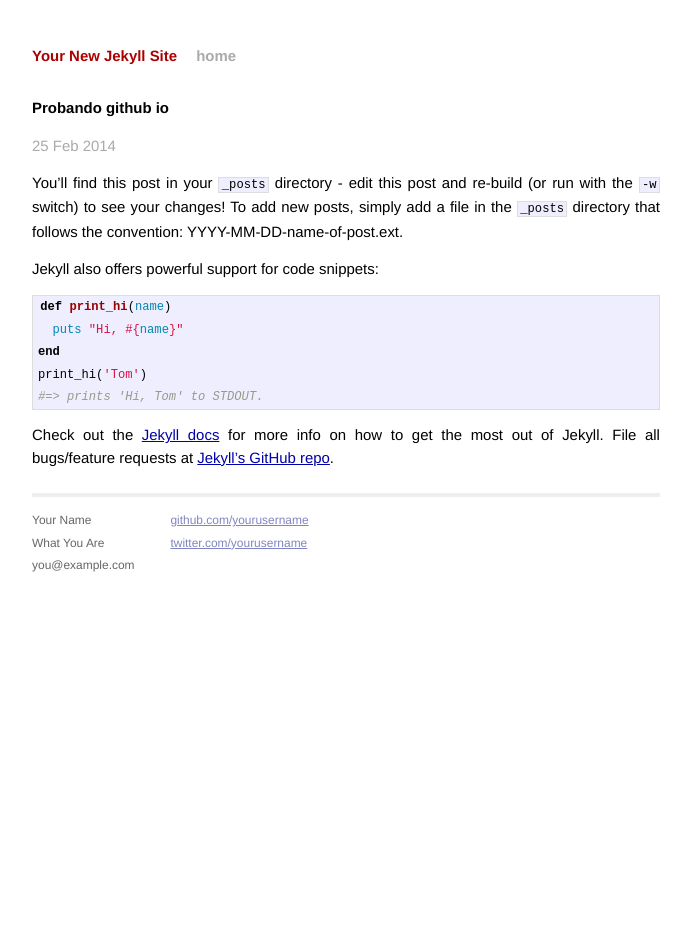
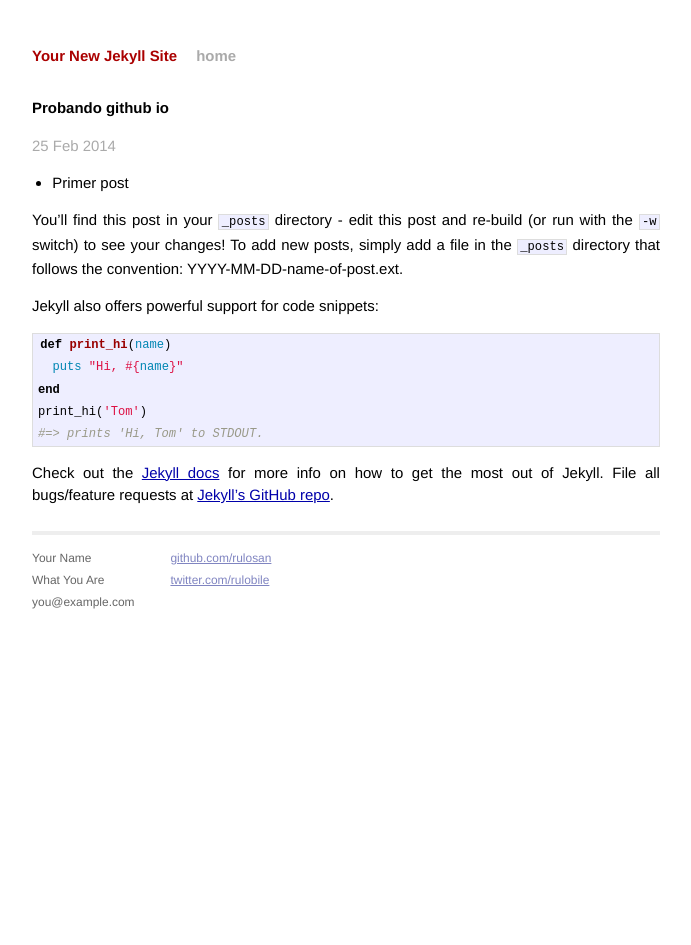
Before and after one commit to rulosan/rulosan.github.io, a Jekyll site: the page built from _posts/2014-02-25-probando-github-io.markdown, in a window 1280 px wide. Shown: the whole page, without its empty margins (294-985 px from the left). Built offline with Jekyll 4.4.1, drawn with Linux system fonts in a browser that asks for light colours; Markdown is read by kramdown in place of the engine named in the settings.

```diff
--- a/_layouts/default.html
+++ b/_layouts/default.html
@@ -33,8 +33,8 @@
             </div>
             <div class="contact">
               <p>
-                <a href="https://github.com/yourusername">github.com/yourusername</a><br />
-                <a href="https://twitter.com/yourusername">twitter.com/yourusername</a><br />
+                <a href="https://github.com/rulosan">github.com/rulosan</a><br />
+                <a href="https://twitter.com/rulobile">twitter.com/rulobile</a><br />
               </p>
             </div>
           </div>
--- a/_posts/2014-02-25-probando-github-io.markdown
+++ b/_posts/2014-02-25-probando-github-io.markdown
@@ -4,6 +4,9 @@ title:  "Probando github io"
 date:   2014-02-25 16:26:47
 categories: probando github io
 ---
+
+
+* Primer post
 
 You'll find this post in your `_posts` directory - edit this post and re-build (or run with the `-w` switch) to see your changes!
 To add new posts, simply add a file in the `_posts` directory that follows the convention: YYYY-MM-DD-name-of-post.ext.
```
Also changed, not shown: _drafts/consumiendo-event-kit-ios-7.markdown (added, +13 -0 lines).
